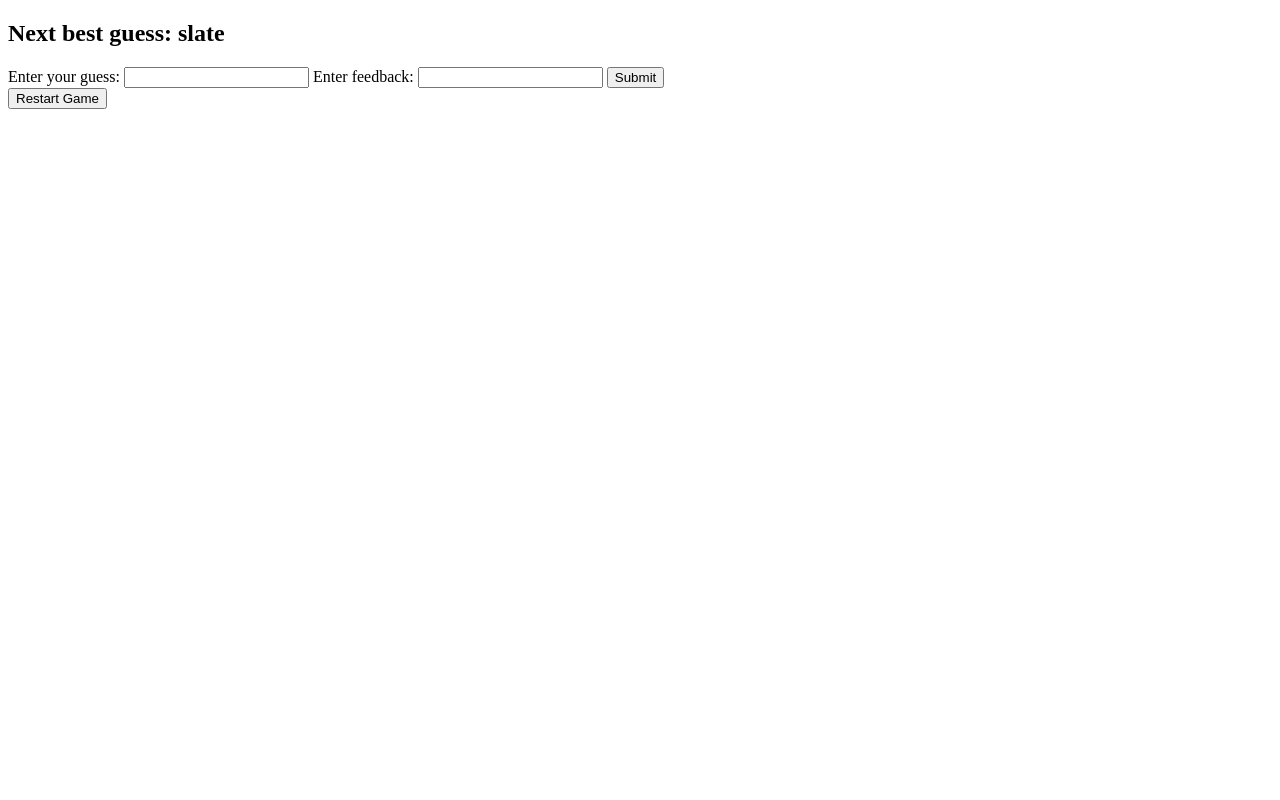
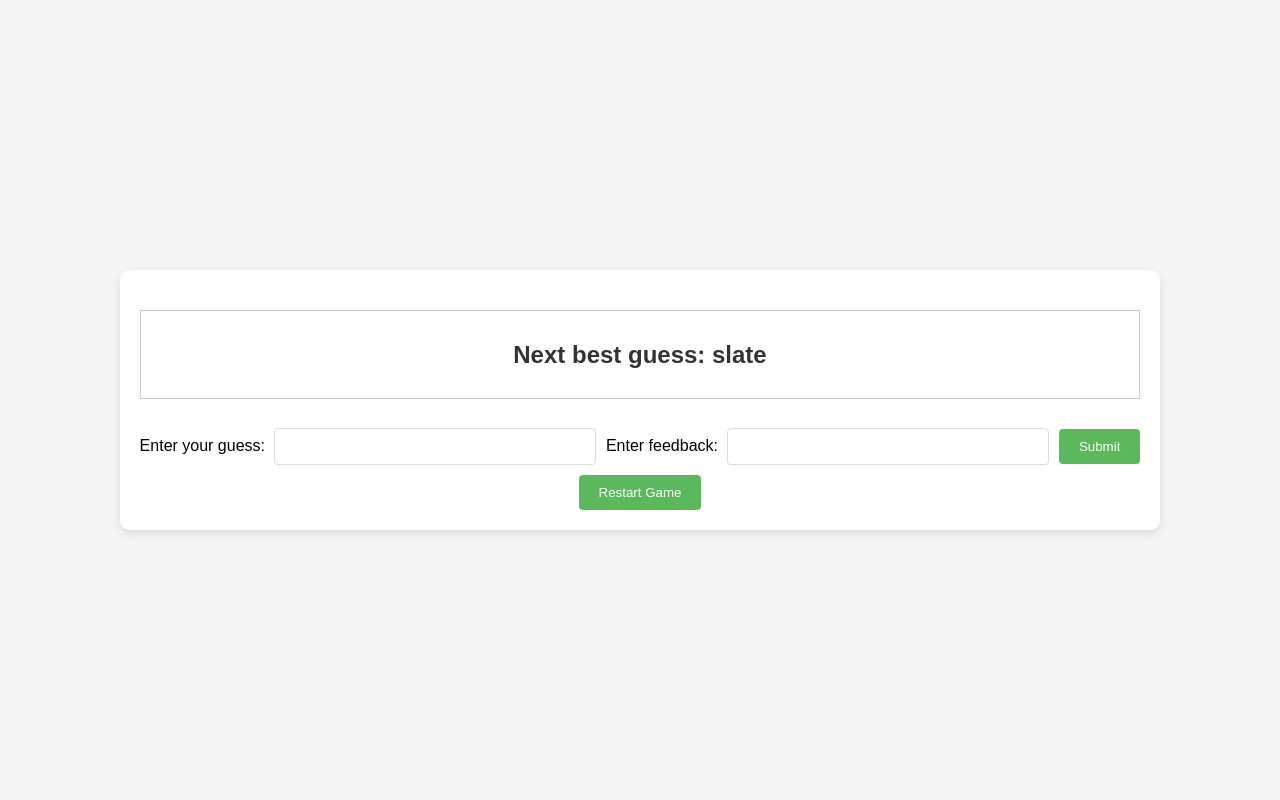
Before and after one commit to iramesh2/Wordle-solver, a Flask app: page / in a window 1280 px wide. Run offline with Flask 3, Linux system fonts and the light colour scheme.

Commit message:
added ui interface

```diff
--- a/woordle-dev/templates/index.html
+++ b/woordle-dev/templates/index.html
@@ -3,8 +3,64 @@
 <head>
     <meta charset="UTF-8">
     <title>Wordle Solver</title>
+    <style>
+        body {
+            font-family: Arial, sans-serif;
+            background: #f4f4f4;
+            display: flex;
+            justify-content: center;
+            align-items: center;
+            height: 100vh;
+            margin: 0;
+        }
+        .container {
+            background: #fff;
+            padding: 20px;
+            border-radius: 10px;
+            box-shadow: 0 4px 8px rgba(0, 0, 0, 0.1);
+            text-align: center;
+        }
+        h2 {
+            color: #333;
+        }
+        form {
+            margin-top: 15px;
+        }
+        input[type="text"] {
+            padding: 10px;
+            border: 1px solid #ddd;
+            border-radius: 4px;
+            margin: 0 5px;
+            width: 300px; /* Adjust as per your layout */
+        }
+        input[type="submit"], button {
+            padding: 10px 20px;
+            border: none;
+            border-radius: 4px;
+            background-color: #5cb85c;
+            color: white;
+            cursor: pointer;
+            margin-top: 10px;
+        }
+        input[type="submit"]:hover, button:hover {
+            background-color: #4cae4c;
+        }
+        .message {
+            border: 1px solid #ccc;
+            padding: 10px;
+            margin: 20px 0;
+        }
+        .button-group {
+            display: flex;
+            justify-content: center;
+        }
+        .button-group form {
+            margin: 0 10px;
+        }
+    </style>
 </head>
 <body>
+    <div class="container">
         {% if win %}
             <h2>Congratulations! You've guessed the word correctly!</h2>
             <!-- Display the restart button on the winning screen -->
@@ -13,11 +69,13 @@
             </form>
         {% else %}
             <!-- The regular game interface -->
+            <div class="message">
                 {% if best_guess %}
                     <h2>Next best guess: {{ best_guess }}</h2>
                 {% else %}
                     <h2>No guesses left or start a new game.</h2>
                 {% endif %}
+            </div>
             <form action="/" method="post">
                 <label for="guess">Enter your guess:</label>
                 <input type="text" id="guess" name="guess" required>
@@ -25,6 +83,7 @@
                 <input type="text" id="feedback" name="feedback" required>
                 <input type="submit" value="Submit">
             </form>
+            <div class="button-group">
                 <!-- Restart button for non-winning state -->
                 <form action="/restart" method="get">
                     <button type="submit">Restart Game</button>
@@ -35,6 +94,8 @@
                         <button type="submit">Undo Last Action</button>
                     </form>
                 {% endif %}
+            </div>
         {% endif %}
+    </div>
 </body>
 </html>
```
Also changed, not shown: 1 other file. Lines whose indentation alone changed are shown as unchanged.
